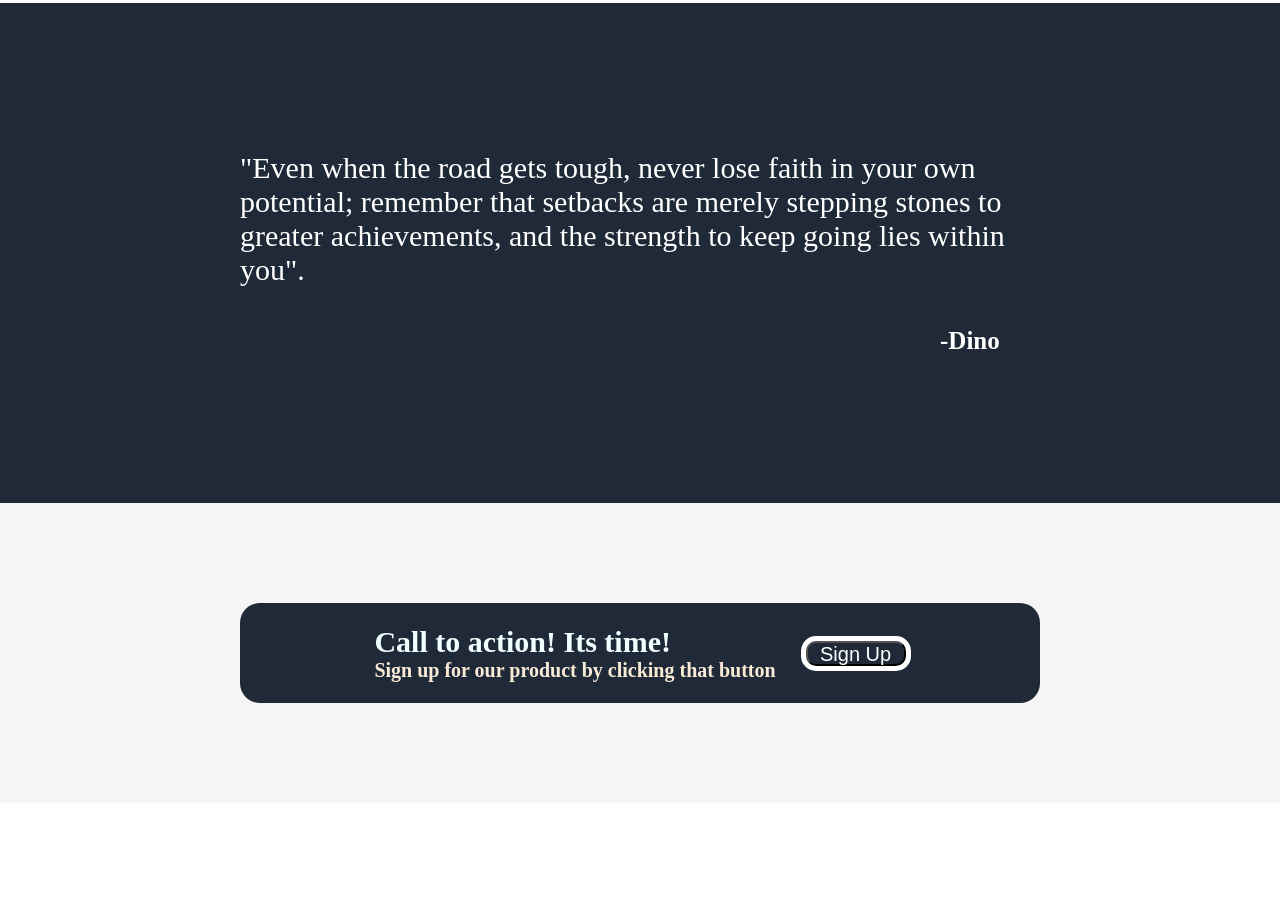
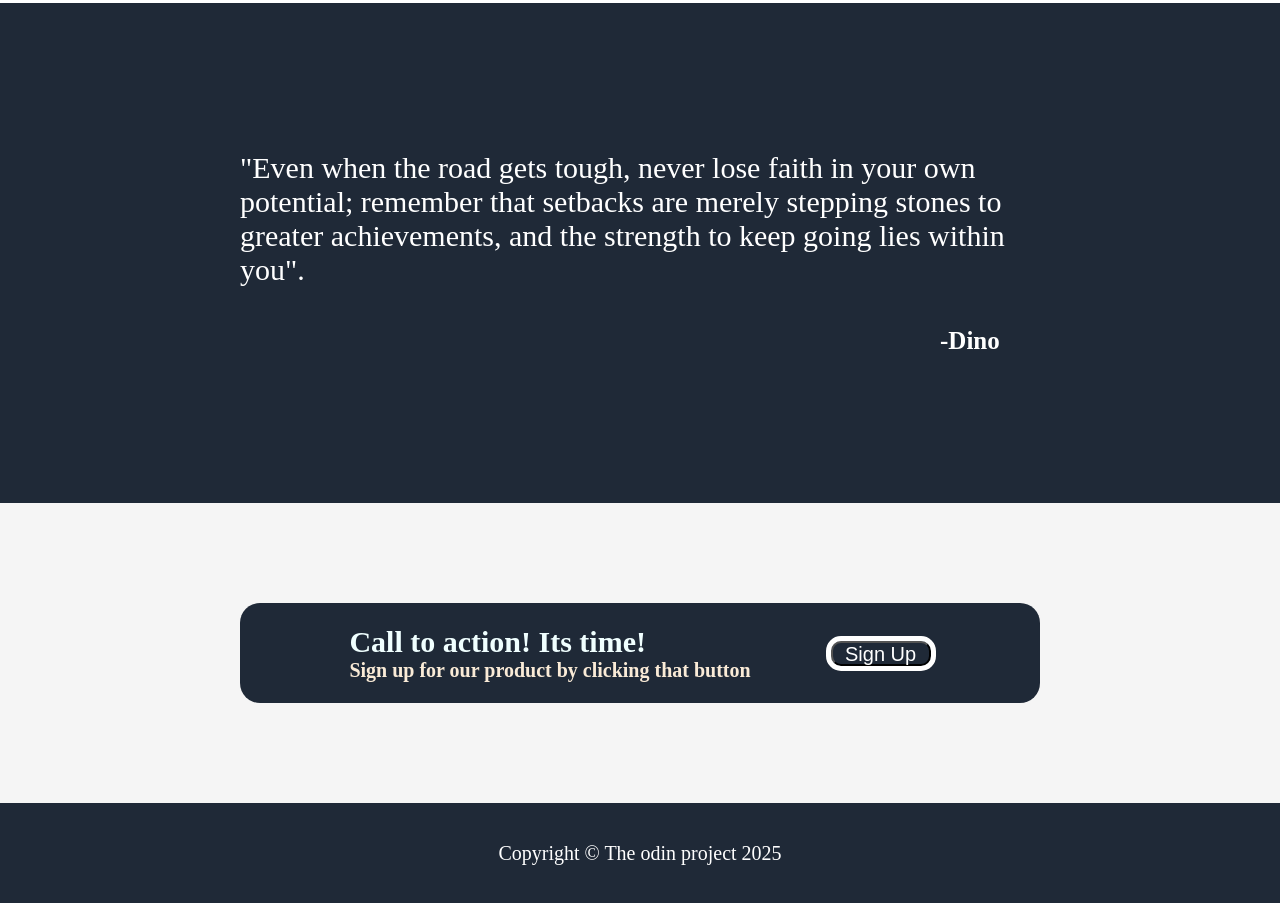
Before and after one commit to D1nocode/mario.html, a plain HTML site: page index.html in a window 1280 px wide. Shown: the part 1164-2067 px from the top of the page. Before the commit the page ends 1967 px from the top, so only its background shows below. Drawn offline with Linux system fonts and the light colour scheme.

Commit message:
final product

```diff
--- a/index.html
+++ b/index.html
@@ -88,5 +88,10 @@
         </div>
       </div>
     </div>
+    <div class="container">
+      <div class="end">
+        <p>Copyright &copy The odin project 2025</p>
+      </div>
+    </div>
   </body>
 </html>
--- a/style.css
+++ b/style.css
@@ -175,4 +175,17 @@
   background-color: rgb(31, 41, 55);
   border-radius: 10px;
   color: white;
+  margin-left: 50px;
 }
+
+.end {
+  display: flex;
+  height: 100px;
+  justify-content: center;
+  align-items: center;
+  font-size: 20px;
+}
+
+.end p {
+  color: white;
+}
```
